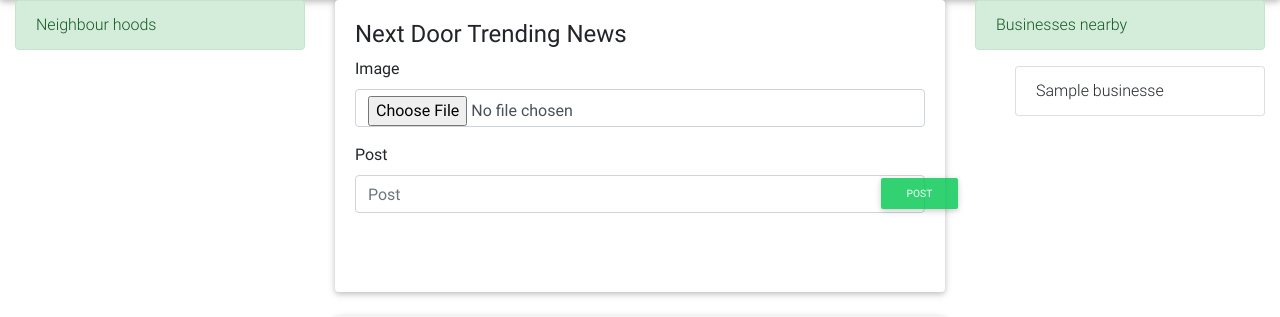
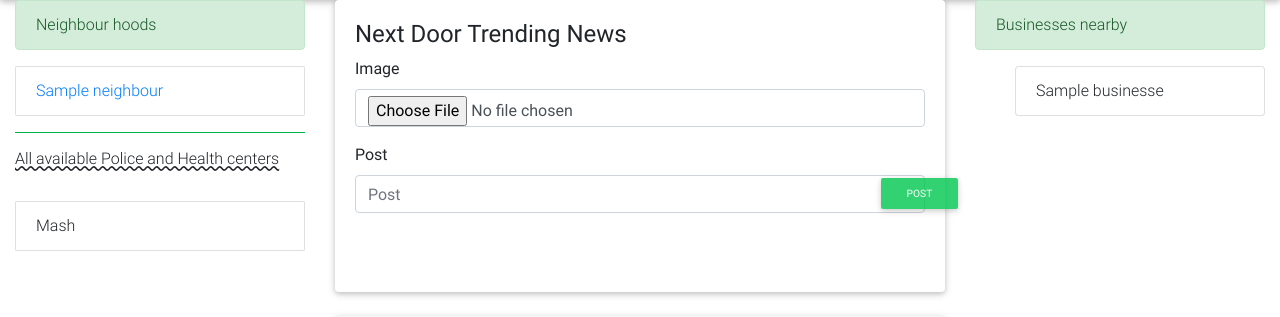
Before and after one commit to kipkemoimayor/Neighbor-hood, a Django app: page /feeds/neighbour/ in a window 1280 px wide. Shown: the part 59-376 px from the top of the page. Run offline with Django 3.2, Linux system fonts and the light colour scheme; a user stored in the database is signed in; tables that the repository leaves empty hold one stand-in row (values such as "Sample post"); grey boxes marked "Sample" are stand-in pictures; some libraries are stand-ins or nearby versions.

Commit message:
This is to add a variable to store all loactions

```diff
--- a/neighbours/static/css/style.css
+++ b/neighbours/static/css/style.css
@@ -59,3 +59,7 @@ height: 100%;
   }
 
 }
+#health{
+  text-decoration: underline;
+  text-decoration-style: wavy;
+}
--- a/neighbours/templates/feeds.html
+++ b/neighbours/templates/feeds.html
@@ -7,6 +7,19 @@
   <div class="row">
     <div class="col-md-3">
       <p class="alert alert-success">Neighbour hoods</p>
+      {%for hud in hoods%}
+        <ul class="list-group">
+          <a href="#"><li class="list-group-item">{{hud.name}}</li></a>
+
+        </ul>
+      {%endfor%}
+      <hr class="bg-success">
+      <h6 id="health" class="animated fadeIn">All available Police and Health centers</h6>
+      <br>
+      <ul class="list-group">
+        <li class="list-group-item">Mash</li>
+
+      </ul>
     </div>
     <div class="col-md-6">
       <div class="card">
--- a/neighbours/views.py
+++ b/neighbours/views.py
@@ -46,6 +46,7 @@ def business(request):
 def feeds(request):
 
     try:
+        all_hoods=Neighbour.objects.all()
         profile=Profile.objects.filter(user=request.user)
         arr=[]
         for i in profile:
@@ -68,4 +69,4 @@ def feeds(request):
     else:
         form=PostForm()
 
-    return render(request,"feeds.html",{"business":business,'form':form,'feed':feed})
+    return render(request,"feeds.html",{"business":business,'form':form,'feed':feed,'hoods':all_hoods})
```
